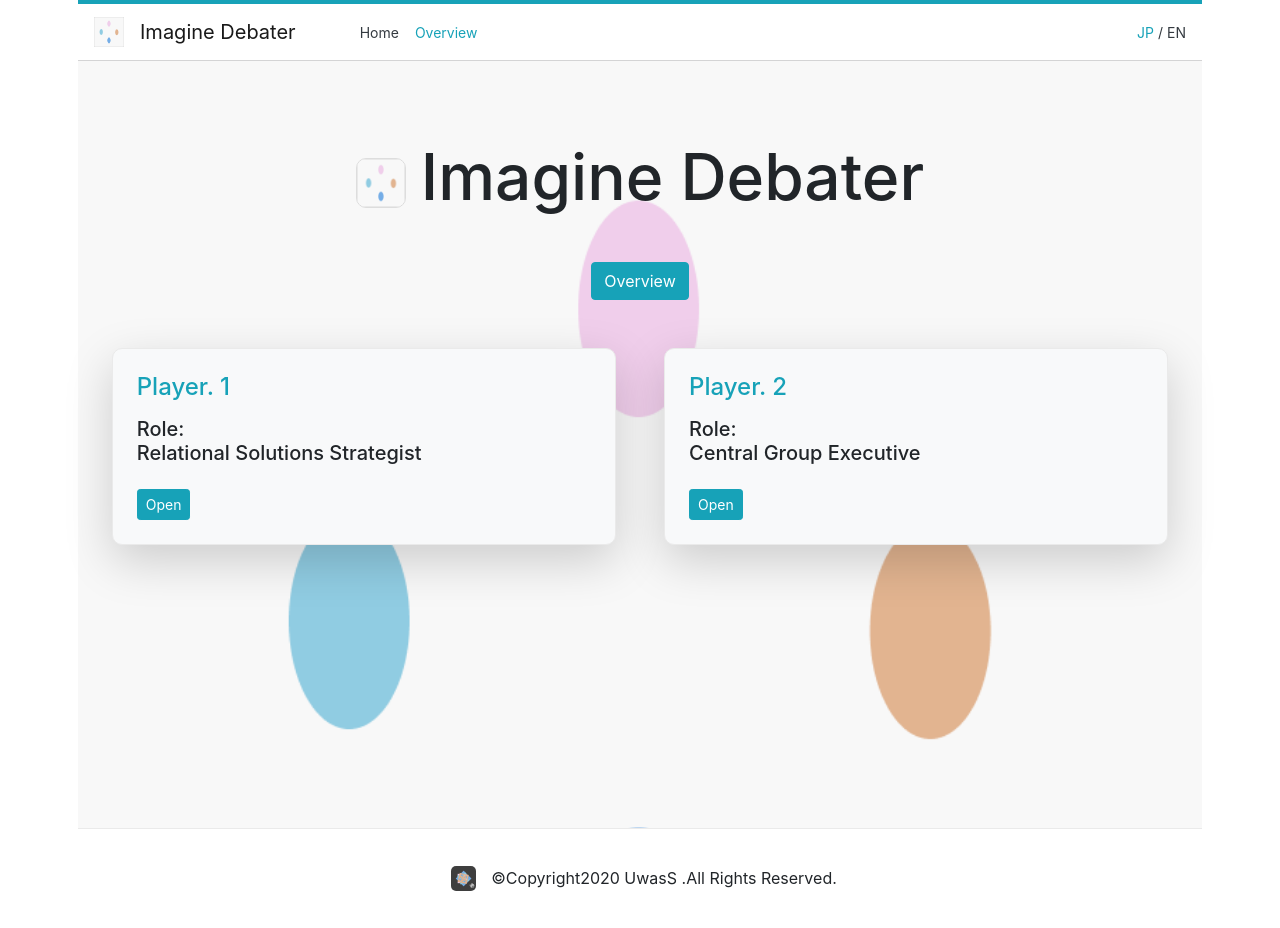
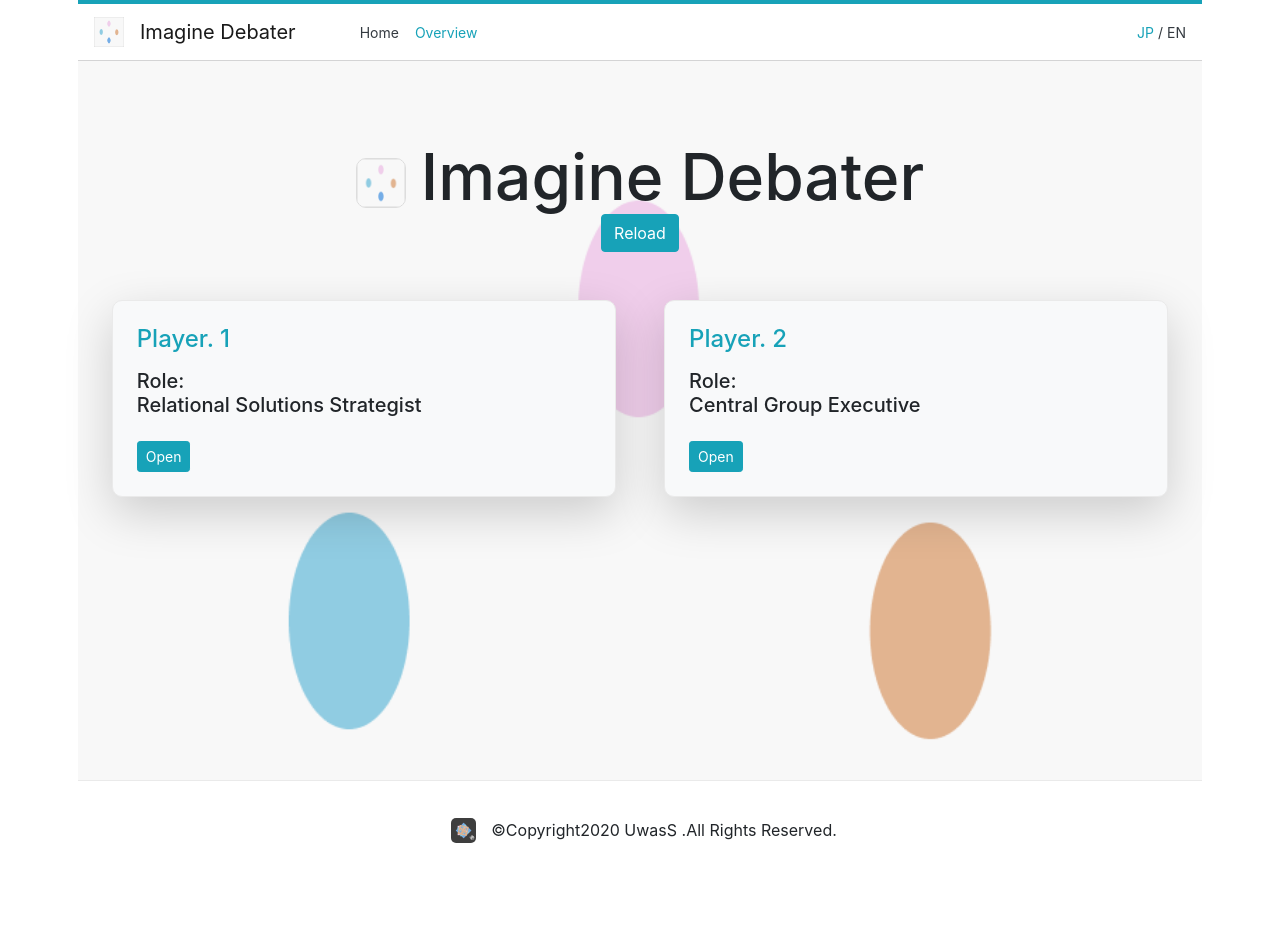
Before and after one commit to shutogeorgio/imagine-debater, a Next.js app: page / in a window 1280 px wide. After the commit the page ends 880 px from the top, so only its background shows below. Built offline with nearby package versions, Linux system fonts and the light colour scheme.

Commit message:
feat: add reload btn

```diff
--- /dev/null
+++ b/components/Reload.js
@@ -0,0 +1,32 @@
+import React, { Component } from 'react'
+
+export default class Reload extends Component {
+  constructor(props) {
+    super(props);
+
+    this.state = {
+      location: ''
+    }
+
+    this.reloadFunc = this.reloadFunc.bind(this);
+  }
+
+  reloadFunc() {
+    location.reload();
+  }
+
+  componentDidMount() {
+    const currentLocation = window.location.pathname;
+    this.setState({
+      location: currentLocation
+    })
+  }
+
+  render() {
+    return (
+      <button className="btn btn-info"
+      onClick={this.reloadFunc}
+      >{this.state.location == "/" ? "Reload" : "リロード" }</button>
+    )
+  }
+}
--- a/pages/index.js
+++ b/pages/index.js
@@ -1,6 +1,7 @@
 import Head from 'next/head'
 import Navbar from '../components/Navbar'
 import RevealButton from '../components/RevealButton'
+import Reload from '../components/Reload'
 import Job from '../components/Job'
 import Footer from '../components/Footer'
 
@@ -19,7 +20,7 @@ export default function Home() {
 
       <main>
         <h1 className="title"><img src="/imagine-logo.png" className="title-logo" />Imagine Debater</h1>
-        <a href="/overview" className="btn btn-info mt-5">Overview</a>
+        <Reload />
         <div className="flex">
         <div className="grid mr-5">
           <div href="https://nextjs.org/docs" className="card shadow-lg bg-light">
--- a/pages/jp/index.js
+++ b/pages/jp/index.js
@@ -1,6 +1,7 @@
 import Head from 'next/head'
 import Navbar from '../../components/Navbar'
 import Job from '../../components/jp/Job'
+import Reload from '../../components/Reload'
 import Footer from '../../components/Footer'
 import RevealButton from '../../components/jp/RevealButton'
 
@@ -19,7 +20,7 @@ export default function Home() {
 
       <main>
         <h1 className="title"><img src="/imagine-logo.png" className="title-logo" />Imagine Debater</h1>
-        <a href="/jp/overview" className="btn btn-info mt-5">ルール説明</a>
+        <Reload />
         <div className="flex">
         <div className="grid mr-5">
           <div href="https://nextjs.org/docs" className="card shadow-lg bg-light">
--- a/pages/jp/overview.js
+++ b/pages/jp/overview.js
@@ -14,7 +14,7 @@ export default function Home() {
         <link href="/lib/css/style.css" rel="stylesheet" />
       </Head>
 
-      <Navbar />
+    <Navbar />
 
       <main>
         <h1 className="title">概要</h1>
```
